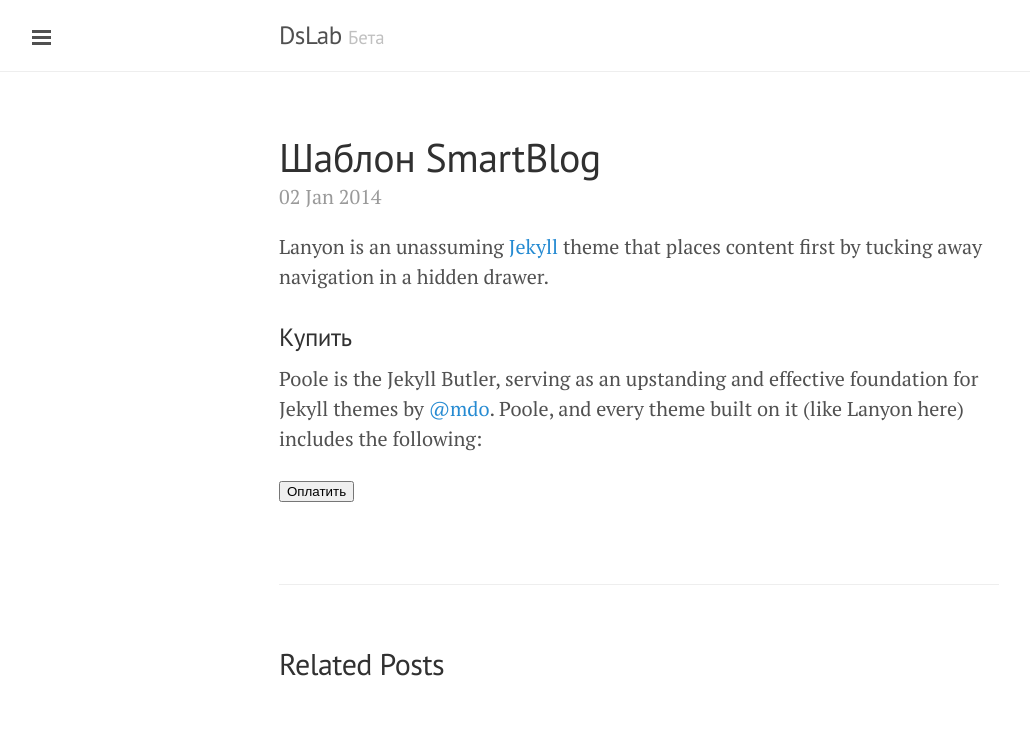
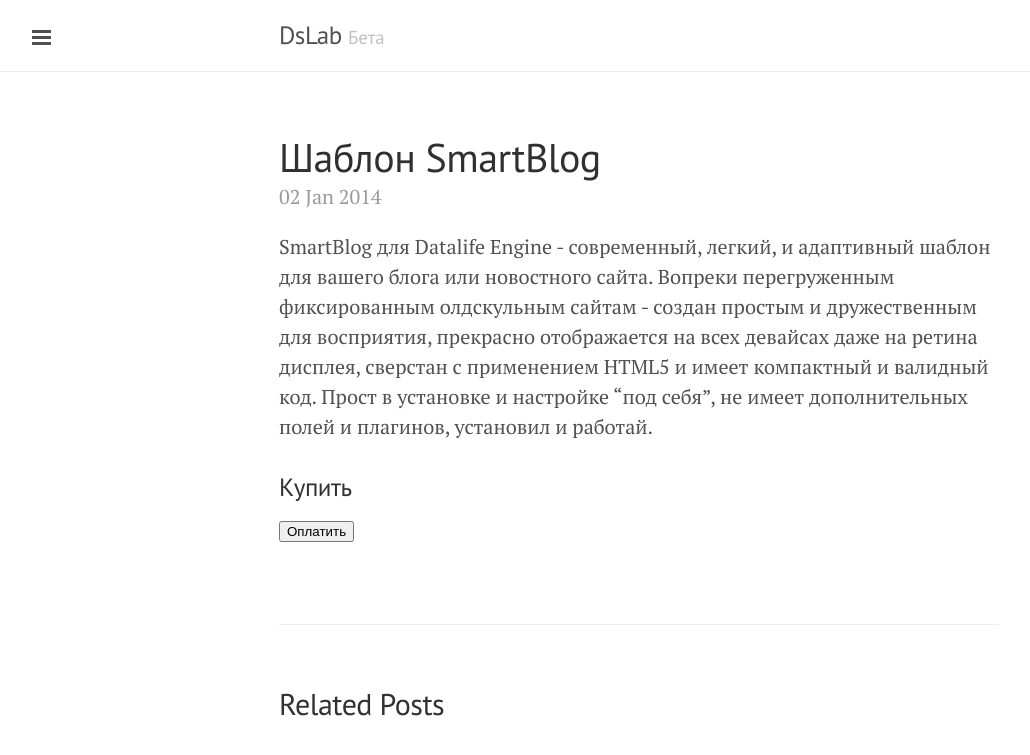
Before and after one commit to dslab1/dslab1.github.io, a Jekyll site: the page built from _posts/2014-01-02-introducing-lanyon.md, in a window 1280 px wide. Shown: the top 755 px of the page, without its empty margins (1-1031 px from the left). Built offline with Jekyll 4.4.1, drawn with Linux system fonts in a browser that asks for light colours; Markdown is read by kramdown in place of the engine named in the settings.

Commit message:
Update 2014-01-02-introducing-lanyon.md

```diff
--- a/_posts/2014-01-02-introducing-lanyon.md
+++ b/_posts/2014-01-02-introducing-lanyon.md
@@ -3,21 +3,15 @@ layout: post
 title: Шаблон SmartBlog
 ---
 
-Lanyon is an unassuming [Jekyll](http://jekyllrb.com) theme that places content first by tucking away navigation in a hidden drawer.
+SmartBlog для Datalife Engine - современный, легкий, и адаптивный шаблон для вашего блога или новостного сайта. Вопреки перегруженным фиксированным олдскульным сайтам - создан простым и дружественным для восприятия, прекрасно отображается на всех девайсах даже на ретина дисплея, сверстан с применением HTML5 и имеет компактный и валидный код. Прост в установке и настройке "под себя", не имеет дополнительных полей и плагинов, установил и работай.
 
 ### Купить
-
-Poole is the Jekyll Butler, serving as an upstanding and effective foundation for Jekyll themes by [@mdo](https://twitter.com/mdo). Poole, and every theme built on it (like Lanyon here) includes the following:
-
 
 <form id="payment" name="payment" method="post" action="https://sci.interkassa.com/" enctype="utf-8">
 	<input type="hidden" name="ik_co_id" value="55e6f0583b1eaf51448b4568" />
 	<input type="hidden" name="ik_pm_no" value="ID_4233" />
-	<input type="hidden" name="ik_am" value="1000" />
+	<input type="hidden" name="ik_am" value="950" />
 	<input type="hidden" name="ik_cur" value="RUB" />
-	<input type="hidden" name="ik_desc" value="Datalife SmartBlog" />
-	<input type="hidden" name="ik_act" value="payways" />
-	<input type="hidden" name="ik_pw_on" value="visa,yandexmoney,webmoney_merchant,w1_merchant_usd,privat24" />
-	<input type="hidden" name="ik_exp" value="2015-09-03" />
-        <input type="submit" value="Оплатить">
+	<input type="hidden" name="ik_desc" value="Оплата за шаблон SmartBlog. Получение в ручном режиме на почту." />
+        <input type="submit" class="pay" value="Оплатить">
 </form>
```
